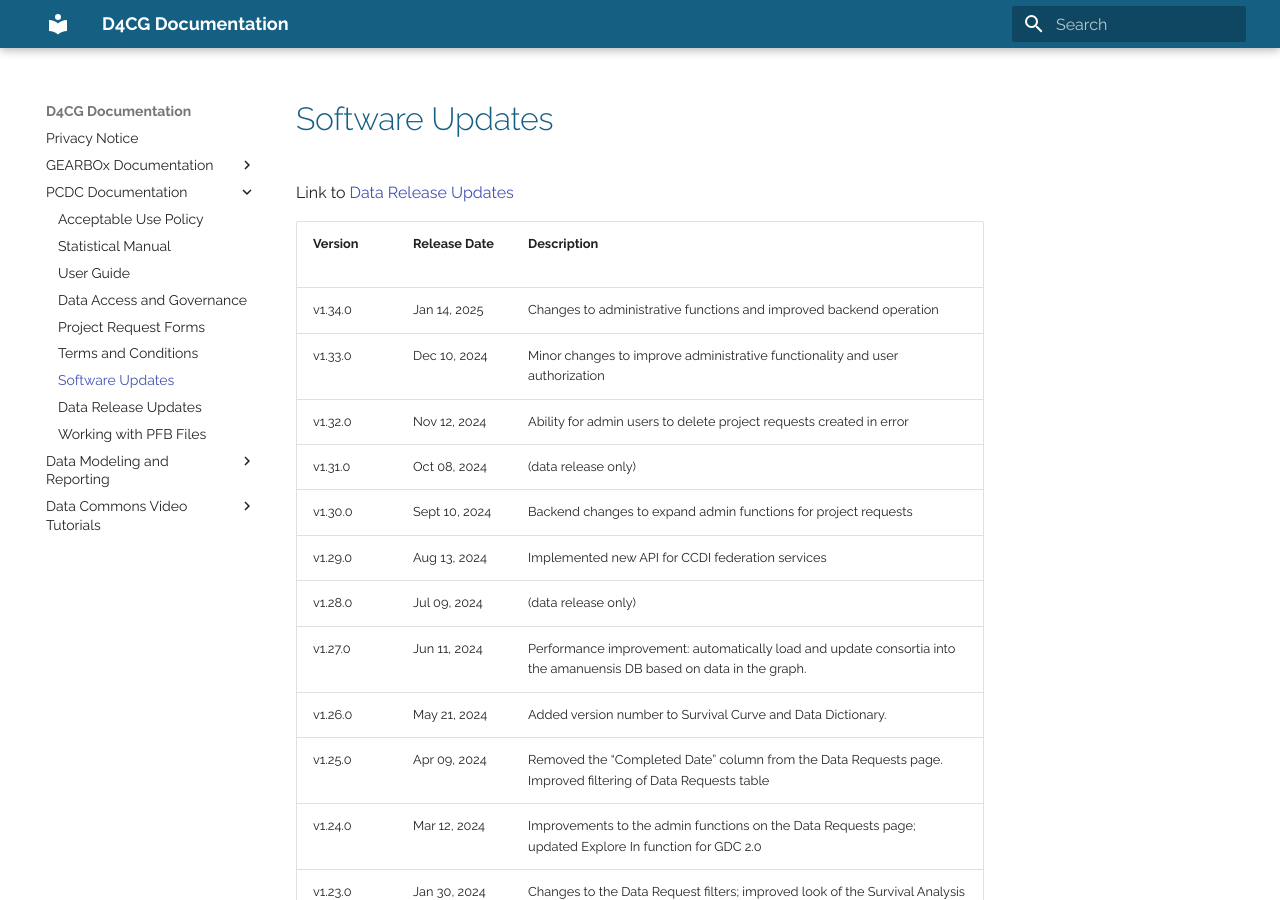
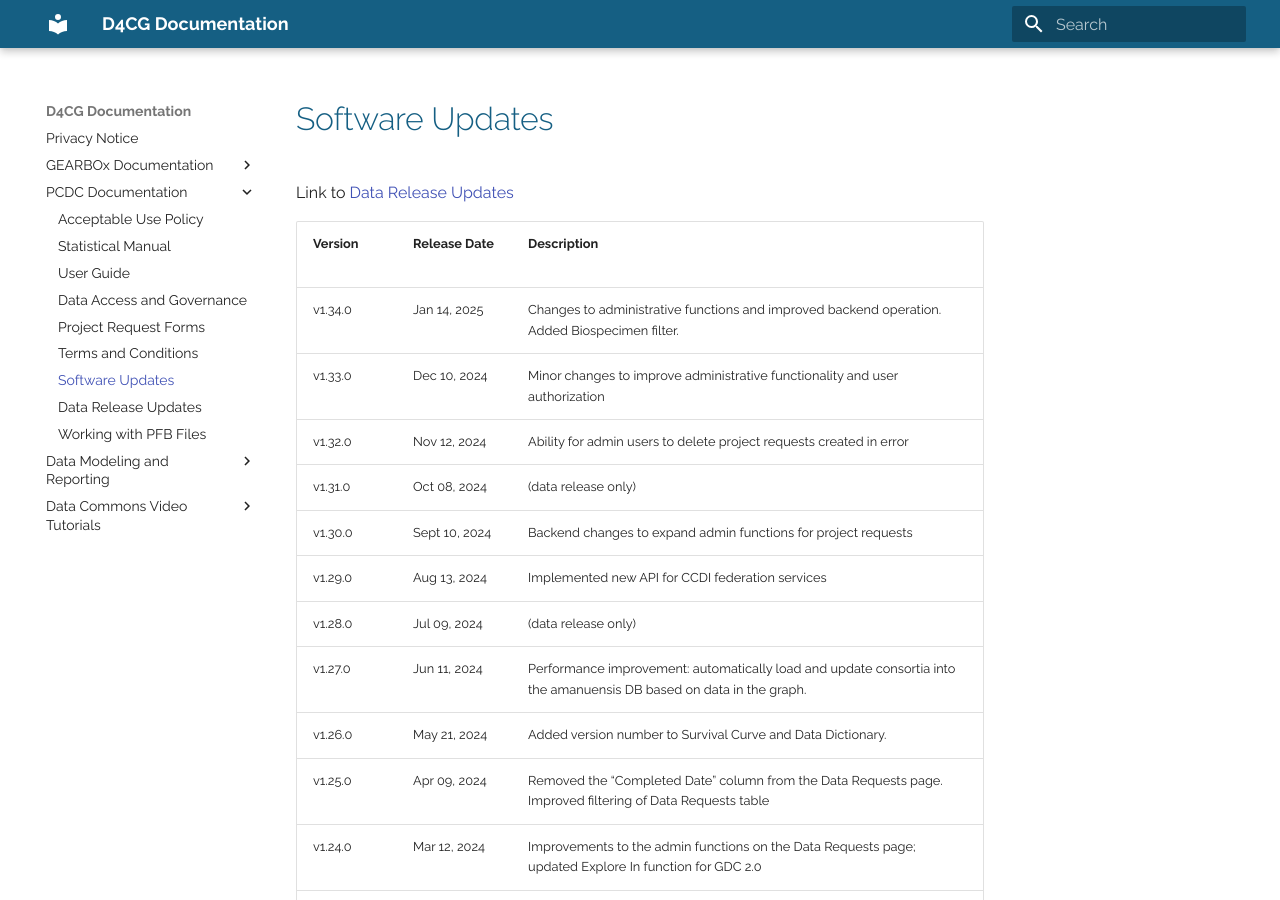
Before and after one commit to chicagopcdc/docs.pedscommons.org, an MkDocs documentation site: the page built from docs/SoftwareUpdates.md, in a window 1280 px wide and 900 px high. Built offline with MkDocs 1.6.1 and Material for MkDocs 9.7.7, drawn with Linux system fonts in a browser that asks for light colours.

Commit message:
Update SoftwareUpdates.md

```diff
--- a/docs/SoftwareUpdates.md
+++ b/docs/SoftwareUpdates.md
@@ -2,7 +2,7 @@ Link to [Data Release Updates](https://docs.pedscommons.org/DataReleases/)
 
 | Version | Release Date &nbsp; &nbsp; &nbsp; &nbsp; &nbsp; &nbsp;| Description |
 | ------- | -------------- | ----------------------------|
-| v1.34.0 | Jan 14, 2025 | Changes to administrative functions and improved backend operation |
+| v1.34.0 | Jan 14, 2025 | Changes to administrative functions and improved backend operation. Added Biospecimen filter. |
 | v1.33.0 | Dec 10, 2024 | Minor changes to improve administrative functionality and user authorization |
 | v1.32.0 | Nov 12, 2024 | Ability for admin users to delete project requests created in error |
 | v1.31.0 | Oct 08, 2024 | (data release only) |
```
